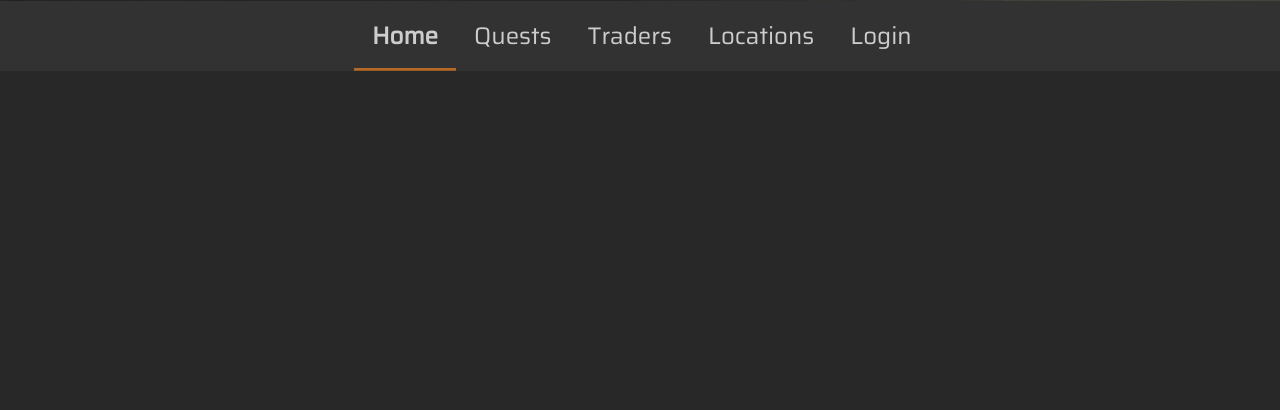
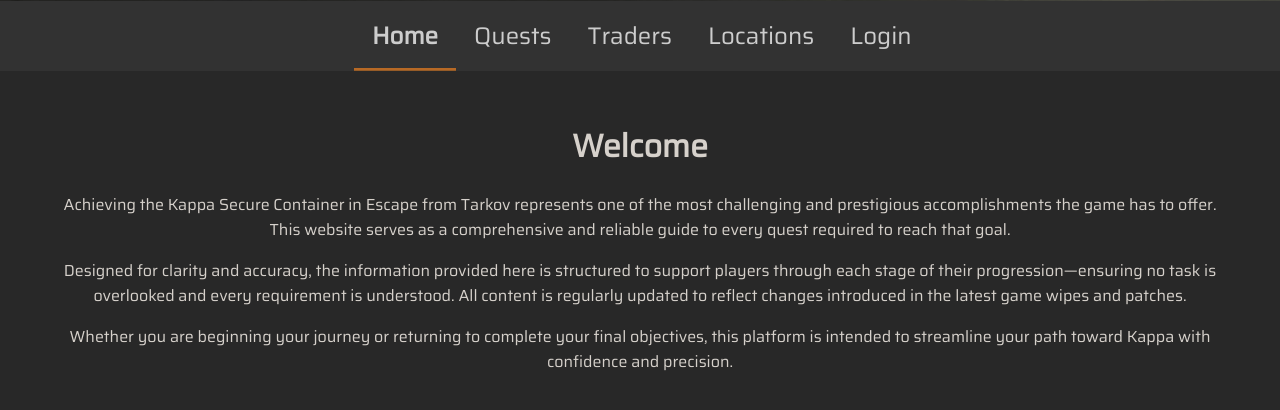
Before and after one commit to Peashooter2007/2025-Website-Project, a Flask app: page / in a window 1280 px wide. Shown: the part 264-674 px from the top of the page. Run offline with Flask 3, Linux system fonts and the light colour scheme.

Commit message:
Home page

```diff
--- a/app/static/style.css
+++ b/app/static/style.css
@@ -1,5 +1,6 @@
 @import url('https://fonts.googleapis.com/css2?family=Saira&display=swap');
 
+/* universal */
 html {
   font-family: 'Saira';
 }
@@ -26,6 +27,12 @@ body {
   background-size:cover;
   position:relative;
   font-size:21vh;
+}
+
+/* home */
+.home-container{
+  margin: 50px;
+  text-align: center;
 }
 
 /* navbar */
--- a/app/templates/home.html
+++ b/app/templates/home.html
@@ -1,5 +1,12 @@
 {% extends 'layout.html' %}
 {% block nav_home %}active{% endblock %}
 {% block content %}
+<div class="home-container">
+    <h1>Welcome</h1>
+    <p>Achieving the Kappa Secure Container in Escape from Tarkov represents one of the most challenging and prestigious accomplishments the game has to offer. This website serves as a comprehensive and reliable guide to every quest required to reach that goal.</p>
 
+    <p>Designed for clarity and accuracy, the information provided here is structured to support players through each stage of their progression—ensuring no task is overlooked and every requirement is understood. All content is regularly updated to reflect changes introduced in the latest game wipes and patches.</p>
+
+    <p>Whether you are beginning your journey or returning to complete your final objectives, this platform is intended to streamline your path toward Kappa with confidence and precision.</p>
+</div>
 {% endblock %}
```
